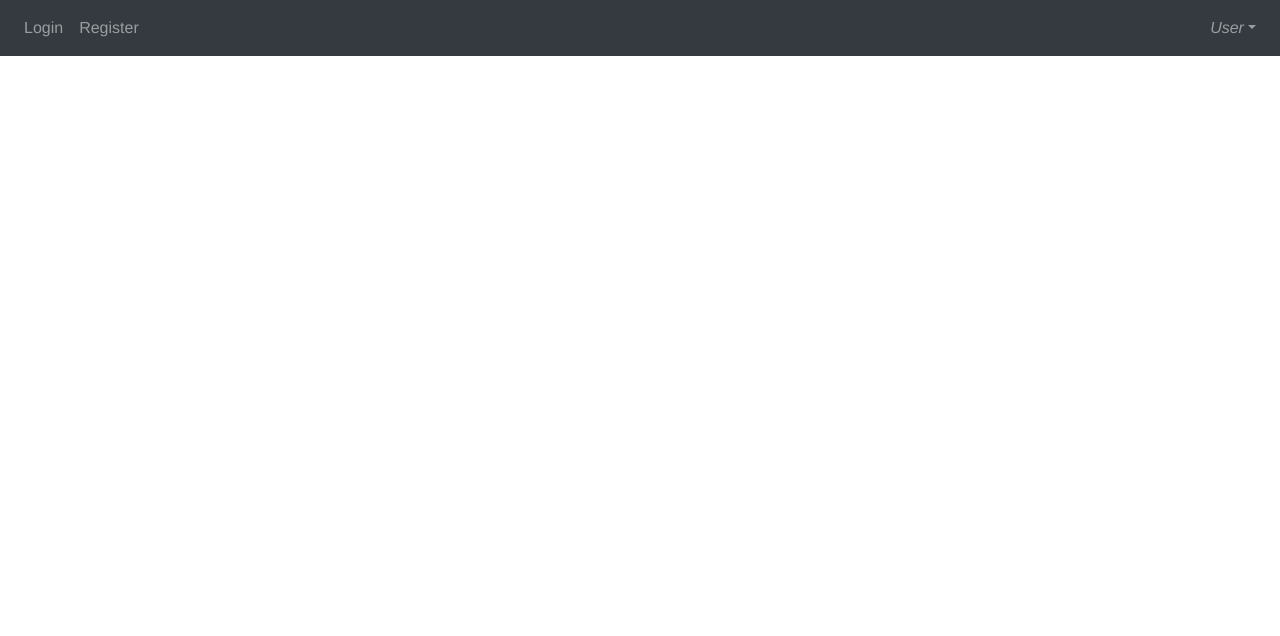
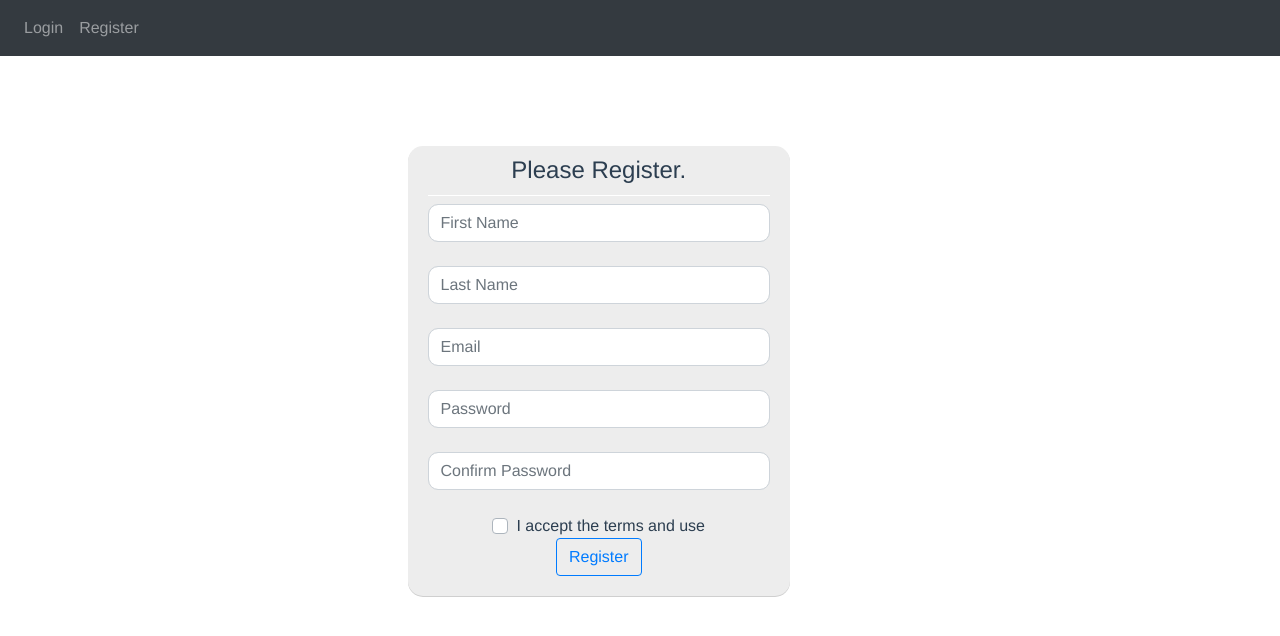
Before and after one commit to nikola-96/gradebook-vue, a Vue app: page /register in a window 1280 px wide. Shown: the top 636 px of the page. Built offline with nearby package versions, Linux system fonts and the light colour scheme.

Commit message:
Register task done

```diff
--- a/src/components/auth/RegisterForm.vue
+++ b/src/components/auth/RegisterForm.vue
@@ -0,0 +1,130 @@
+<template>
+  <b-container class="bv-example-row">
+    <b-row>
+      <b-col>
+        <div class="container">
+          <div class="row">
+            <div class="col-md-offset-5 col-md-5" style="  margin-left: 25%;">
+              <form @submit.prevent="onSubmit">
+                <div class="form-login">
+                  <h4>Please Register.</h4>
+                  <input
+                    type="text"
+                    id="first_name"
+                    class="form-control input-sm chat-input"
+                    placeholder="First Name"
+                    v-model="user.first_name"
+                  />
+                  <br />
+                  <input
+                    type="text"
+                    id="last_name"
+                    class="form-control input-sm chat-input"
+                    placeholder="Last Name"
+                    v-model="user.last_name"
+                  />
+                  <br />
+                  <input
+                    type="email"
+                    id="email"
+                    class="form-control input-sm chat-input"
+                    placeholder="Email"
+                    v-model="user.email"
+                  />
+                  <br />
+                  <input
+                    type="password"
+                    id="password"
+                    class="form-control input-sm chat-input"
+                    placeholder="Password"
+                    v-model="user.password"
+                  />
+                  <br />
+                  <input
+                    type="password"
+                    id="password_confirmation"
+                    class="form-control input-sm chat-input"
+                    placeholder="Confirm Password"
+                    v-model="user.password_confirmation"
+                  />
+                  <br />
+                  <b-form-checkbox
+                    id="terms_conditions"
+                    name="terms_conditions"
+                    value="1"
+                    unchecked-value="0"
+                    v-model="user.terms_conditions"
+                  >I accept the terms and use</b-form-checkbox>
+
+                  <div class="wrapper">
+                    <span class="group-btn">
+                      <b-button type="submit" variant="outline-primary">Register</b-button>
+                    </span>
+                  </div>
+                </div>
+              </form>
+            </div>
+          </div>
+        </div>
+      </b-col>
+    </b-row>
+  </b-container>
+</template>
+<script>
+export default {
+  name: "RegisterForm",
+  props: {
+    user: {
+      type: Object,
+      required: true
+    },
+    handleRegister: {
+      type: Function,
+      required: true
+    }
+  },
+  methods: {
+    onSubmit() {
+      this.handleRegister(this.user);
+    }
+  }
+};
+</script>
+<style scoped>
+body {
+  background-color: #fff;
+  -webkit-font-smoothing: antialiased;
+  font: normal 14px Roboto, arial, sans-serif;
+}
+
+.container {
+  padding: 45px;
+}
+
+.form-login {
+  background-color: #ededed;
+  padding-top: 10px;
+  padding-bottom: 20px;
+  padding-left: 20px;
+  padding-right: 20px;
+  border-radius: 15px;
+  border-color: #d2d2d2;
+  border-width: 5px;
+  box-shadow: 0 1px 0 #cfcfcf;
+}
+
+h4 {
+  border: 0 solid #fff;
+  border-bottom-width: 1px;
+  padding-bottom: 10px;
+  text-align: center;
+}
+
+.form-control {
+  border-radius: 10px;
+}
+
+.wrapper {
+  text-align: center;
+}
+</style>
--- a/src/router/index.js
+++ b/src/router/index.js
@@ -1,6 +1,7 @@
 import Vue from 'vue'
 import VueRouter from 'vue-router'
 import Login from '../views/auth/Login.vue'
+import Register from '../views/auth/Register.vue'
 
 Vue.use(VueRouter)
 
@@ -13,7 +14,11 @@ const routes = [
     path: '/login',
     name: 'Login',
     component: Login
-
+  },
+  {
+    path: '/register',
+    name: 'Register',
+    component: Register
   }
 ]
 
--- a/src/store/actions.js
+++ b/src/store/actions.js
@@ -0,0 +1,6 @@
+export default {
+    changeUserStatus({ commit }, status) {
+        commit('setUserStatus', status);
+    }
+
+}
--- a/src/store/getters.js
+++ b/src/store/getters.js
@@ -0,0 +1,3 @@
+export default {
+    getUserStatus: state => state.isUserLogin
+}
--- a/src/store/index.js
+++ b/src/store/index.js
@@ -9,6 +9,7 @@ Vue.use(Vuex)
 
 export default new Vuex.Store({
   state: {
+    isUserLogin: false
   },
   getters,
   mutations,
--- a/src/store/mutations.js
+++ b/src/store/mutations.js
@@ -0,0 +1,5 @@
+export default {
+    setUserStatus(state, status) {
+        state.isUserLogin = status;
+    }
+}
--- a/src/views/auth/Login.vue
+++ b/src/views/auth/Login.vue
@@ -6,6 +6,8 @@
 <script>
 import LoginForm from "@/components/auth/LoginForm.vue";
 import authService from "@/services/AuthService.js";
+import { mapActions, mapGetters } from "vuex";
+
 export default {
   name: "Login",
   components: {
@@ -17,9 +19,11 @@ export default {
     };
   },
   methods: {
+    ...mapActions(["changeUserStatus"]),
     async handleLogin(user) {
       try {
         await authService.login(user.email, user.password);
+        this.changeUserStatus(true);
         this.$router.push("/gradebooks");
       } catch (error) {
         console.log(error);
--- a/src/views/auth/Register.vue
+++ b/src/views/auth/Register.vue
@@ -0,0 +1,34 @@
+<template>
+  <div>
+    <register-form :user="user" :handleRegister="handleRegister" />
+  </div>
+</template>
+<script>
+import RegisterForm from "@/components/auth/RegisterForm";
+import authService from "@/services/AuthService.js";
+import { mapActions, mapGetters } from "vuex";
+
+export default {
+  name: "Register",
+  components: {
+    RegisterForm
+  },
+  data() {
+    return {
+      user: {}
+    };
+  },
+  methods: {
+    ...mapActions(["changeUserStatus"]),
+    async handleRegister(user) {
+      try {
+        await authService.register(user);
+        this.changeUserStatus(true);
+        this.$router.push("/gradebooks");
+      } catch (error) {
+        console.log(error);
+      }
+    }
+  }
+};
+</script>
--- a/src/views/layout/NavBar.vue
+++ b/src/views/layout/NavBar.vue
@@ -16,12 +16,11 @@
 
         <!-- Right aligned nav items -->
         <b-navbar-nav class="ml-auto">
-          <b-nav-item-dropdown right>
-            <!-- Using 'button-content' slot -->
+          <b-nav-item-dropdown right v-if="getUserStatus">
             <template v-slot:button-content>
               <em>User</em>
             </template>
-            <b-dropdown-item href="#">Sign Out</b-dropdown-item>
+            <b-dropdown-item @click="handleLogout">Sign Out</b-dropdown-item>
           </b-nav-item-dropdown>
         </b-navbar-nav>
       </b-collapse>
@@ -30,7 +29,23 @@
 </template>
 
 <script>
+import { mapActions, mapGetters } from "vuex";
+import authService from "@/services/AuthService.js";
+
 export default {
-  name: "NavBar"
+  name: "NavBar",
+  methods: {
+    ...mapActions(["changeUserStatus"]),
+    handleLogout() {
+      authService.logout();
+      this.changeUserStatus(false);
+    }
+  },
+  computed: {
+    ...mapGetters(["getUserStatus"])
+  },
+  created() {
+    this.changeUserStatus(authService.isAuthenticated());
+  }
 };
 </script>
```
